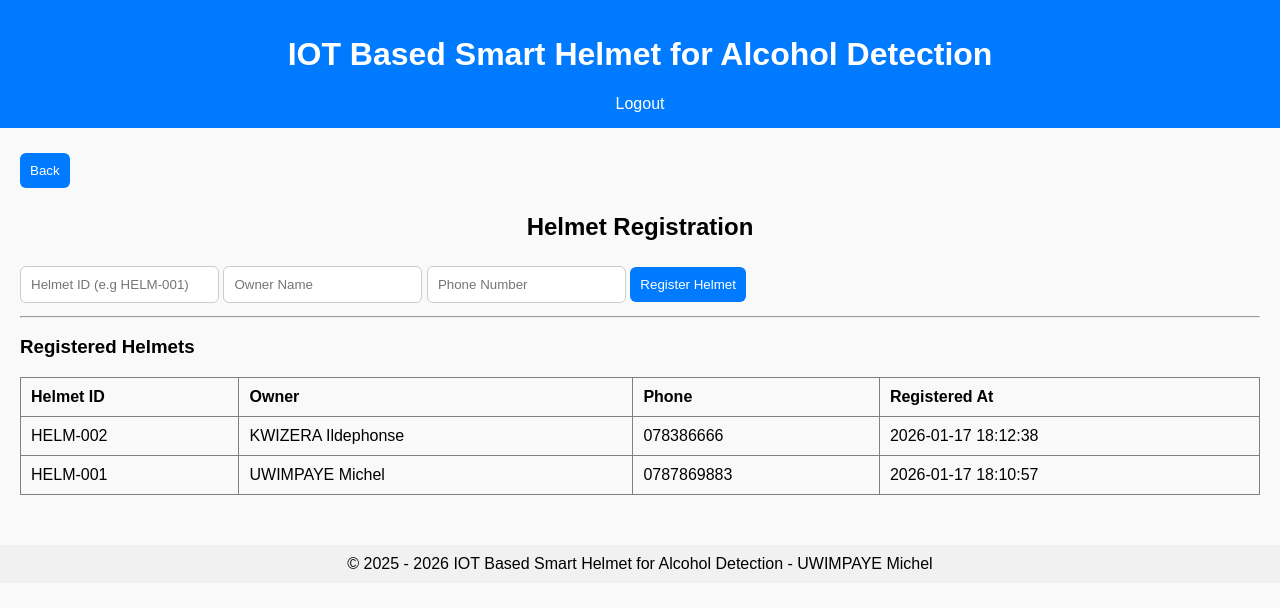
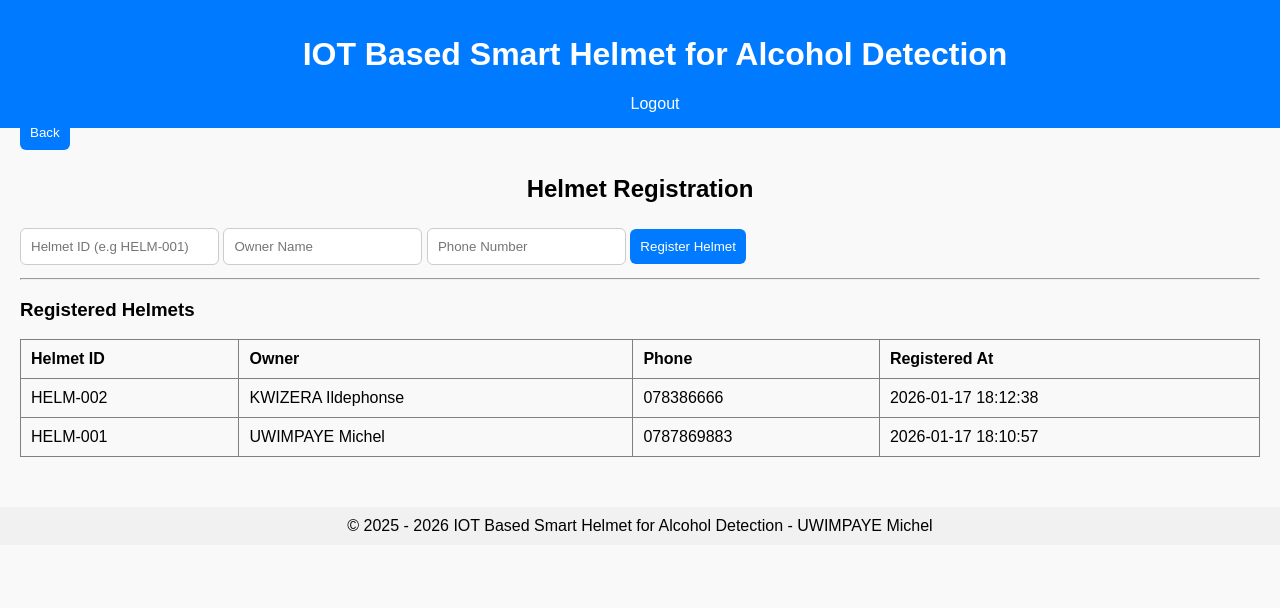
Before and after one commit to CyizaLandry5/IOT-Based-Smart-Helmet-for-Alcohol-Detection, a PHP site: page /views/helmets.php in a window 1280 px wide. Shown: the top 608 px of the page. Run offline with PHP 8.4, Linux system fonts and the light colour scheme; data comes from the database, SQL or seed files in the repository.

Commit message:
fixing_header

```diff
--- a/views/layout/header.php
+++ b/views/layout/header.php
@@ -6,8 +6,9 @@
     <title>IOT Based Smart Helmet for Alcohol Detection</title>
     <link rel="stylesheet" href="../public/css/style.css">
 </head>
-<body>
-<header style="background:#007bff;color:#fff;padding:15px;text-align:center;">
+<body style="margin:0; padding-top:90px; padding-bottom:60px;">
+<header style="background:#007bff;color:#fff;padding:15px;text-align:center;
+               position:fixed; top:0; left:0; width:100%; z-index:1000;">
     <h1>IOT Based Smart Helmet for Alcohol Detection</h1>
     <nav>
         <!-- <a href="dashboard.php" style="margin:0 10px;color:#fff;text-decoration:none;">Dashboard</a>
```
Also changed, not shown: 1 other file.
